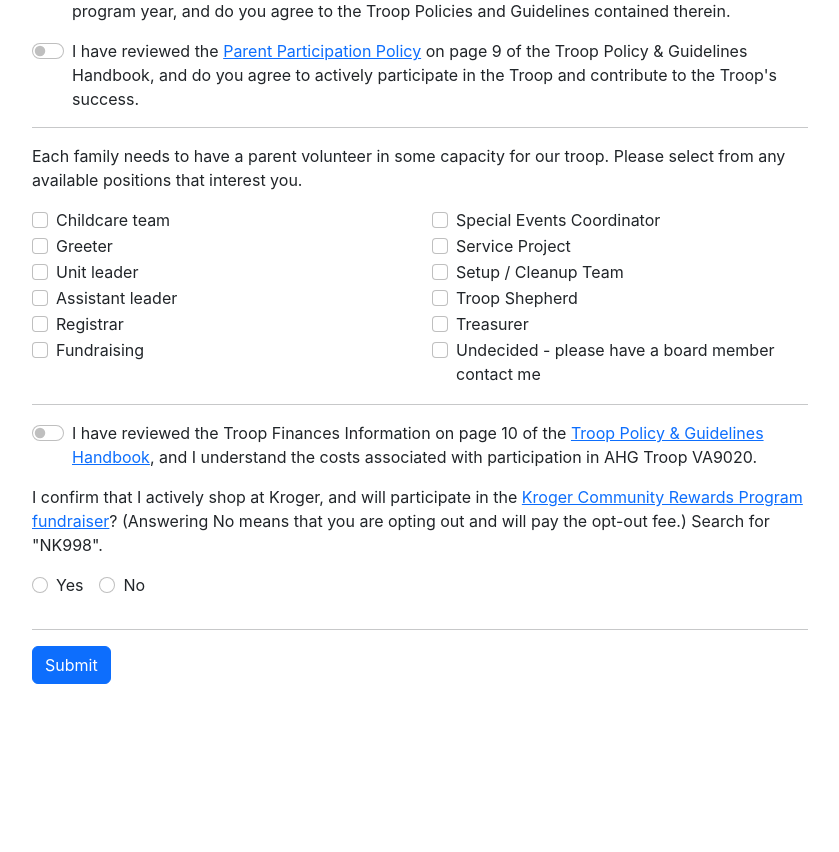
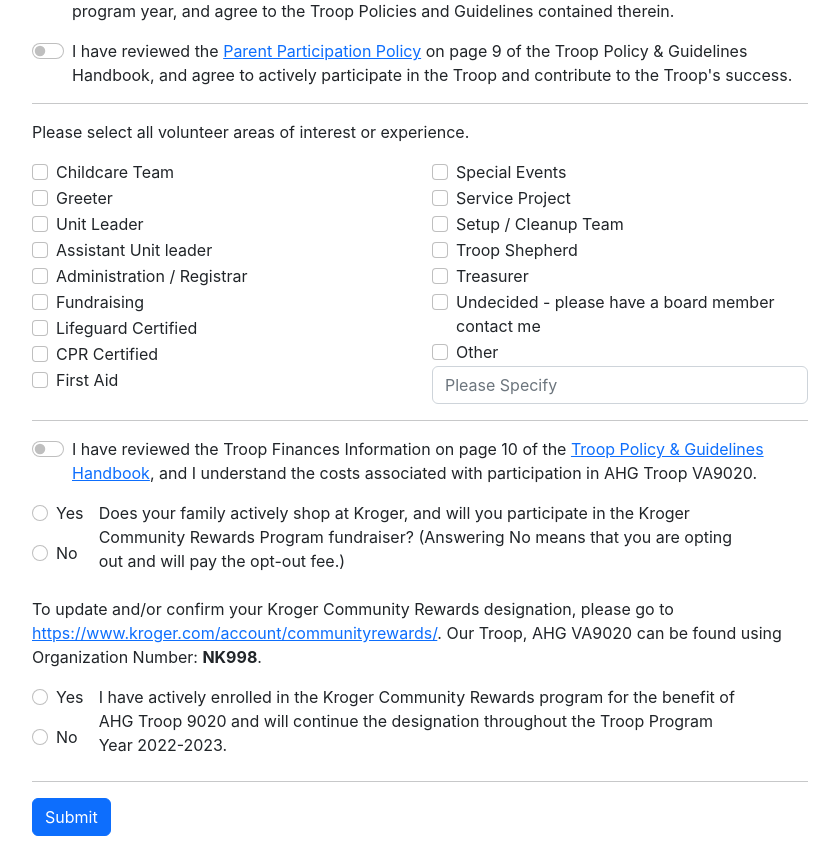
Before and after one commit to labogdan/ahg-signup, a React (Create React App) app in the folder frontend/: page / in a window 1280 px wide. Shown: the part 540-1392 px from the top of the page, without its empty margins (220-1059 px from the left). Before the commit the page ends 1240 px from the top, so only its background shows below. Built offline with nearby package versions, Linux system fonts and the light colour scheme.

Commit message:
qa fixes

```diff
--- a/frontend/src/SuccessModal.tsx
+++ b/frontend/src/SuccessModal.tsx
@@ -1,11 +1,15 @@
+import {useNavigate} from 'react-router-dom';
+
 import Button from 'react-bootstrap/Button';
 import Modal from 'react-bootstrap/Modal';
 
 function SuccessModal(props: any) {
 
+    const navigate = useNavigate();
+
     const closeModal = () => {
         props.onHide();
-        props.resetForm();
+        navigate("/confirmation");
     }
 
     return (
--- a/frontend/src/Total.tsx
+++ b/frontend/src/Total.tsx
@@ -3,7 +3,7 @@ import Table from 'react-bootstrap/Table';
 
 function SuccessModal(props: any) {
 
-    const girlTotal = props.num * 40;
+    const girlTotal = props.num * 50;
     const fee = props.krogerValue === false ? 40 : 0;
     const total = girlTotal + fee;
 
@@ -12,12 +12,12 @@ function SuccessModal(props: any) {
             <tbody>
             <tr>
                 <td><b>Troop VA9020 Dues</b></td>
-                <td>$40 per girl</td>
+                <td>$50 per girl</td>
             </tr>
 
             { fee > 0 && (
                 <tr>
-                    <td>No-Kroger Fee</td>
+                    <td>Fundraiser Opt-Out Fee</td>
                     <td>$40 per family</td>
                 </tr>
             )}
--- a/frontend/src/UserForm.tsx
+++ b/frontend/src/UserForm.tsx
@@ -29,8 +29,10 @@ const UserForm = () => {
     const [modalShow, setModalShow] = React.useState(false);
     const [totalShow, setTotalShow] = React.useState(false);
     const [validated, setValidated] = useState(false);
-    const [krogerValue, setKrogerValue] = useState(false);
+    const [krogerParticipateValue, setKrogerParticipateValue] = useState(false);
+    const [krogerEnrolledValue, setKrogerEnrolledValue] = useState(false);
     const [volunteerValues, setVolunteerValues] = useState([]);
+    const [volunteerOther, setVolunteerOther] = useState("");
 
     const addFields = () => {
         let newfield = {
@@ -55,16 +57,25 @@ const UserForm = () => {
         setGirls(data);
     }
 
-    const handleKrogerChange = (event: any) => {
+    const handleKrogerParticipateChange = (event: any) => {
         if (event.target.value === 'yes') {
-            setKrogerValue(true)
+            setKrogerParticipateValue(true)
         } else {
-            setKrogerValue(false)
+            setKrogerParticipateValue(false)
+        }
+    }
+
+    const handleKrogerEnrolledChange = (event: any) => {
+        if (event.target.value === 'yes') {
+            setKrogerEnrolledValue(true)
+        } else {
+            setKrogerEnrolledValue(false)
         }
     }
 
     useEffect(() => {
         console.log(volunteerValues);
+        console.log(volunteerOther);
     }, [volunteerValues])
 
     const handleVolunteerChange = (event: any) => {
@@ -75,6 +86,11 @@ const UserForm = () => {
 
         }
     }
+
+    const handleOtherChange = (event: any) => {
+        setVolunteerOther(event.target.value);
+    }
+
 
     const resetForm = () => {
         setGirls(
@@ -96,7 +112,7 @@ const UserForm = () => {
         } else {
             girls.map((value, index) => {
                 try {
-                    UserService.createUser([value.firstName, value.lastName, value.age, value.grade, krogerValue, volunteerValues])
+                    UserService.createUser([value.firstName, value.lastName, value.age, value.grade, krogerParticipateValue, krogerEnrolledValue, volunteerValues, volunteerOther])
                         .then( () => {
                             setModalShow(true);
                         })
@@ -253,28 +269,28 @@ const UserForm = () => {
 
                 <Form.Check
                     type="switch"
-                    id="custom-switch"
-                    label={(<>I have reviewed the <a href="https://media.trooptrack.com/troop_documents/66953/document/original/2022-2023_VA9020_Policies___Guidelines_Handbook.pdf" target="_blank">AHG VA9020 Troop Policy & Guidelines Handbook</a> for the 2021-2022 program year, and do you agree to the Troop Policies and Guidelines contained therein.</>)}
+                    id="policy-guidelines"
+                    label={(<>I have reviewed the <a href="https://media.trooptrack.com/troop_documents/66953/document/original/2022-2023_VA9020_Policies___Guidelines_Handbook.pdf" target="_blank">AHG VA9020 Troop Policy & Guidelines Handbook</a> for the 2022-2023 program year, and agree to the Troop Policies and Guidelines contained therein.</>)}
                     className='mb-3'
                     required
                 />
 
                 <Form.Check
                     type="switch"
-                    id="custom-switch"
-                    label={(<>I have reviewed the <a href="https://media.trooptrack.com/troop_documents/66953/document/original/2022-2023_VA9020_Policies___Guidelines_Handbook.pdf" target="_blank">Parent Participation Policy</a> on page 9 of the Troop Policy & Guidelines Handbook, and do you agree to actively participate in the Troop and contribute to the Troop's success.</>)}
+                    id="parent-participation"
+                    label={(<>I have reviewed the <a href="https://media.trooptrack.com/troop_documents/66953/document/original/2022-2023_VA9020_Policies___Guidelines_Handbook.pdf" target="_blank">Parent Participation Policy</a> on page 9 of the Troop Policy & Guidelines Handbook, and agree to actively participate in the Troop and contribute to the Troop's success.</>)}
                     className='mb-3'
                     required
                 />
 
                 <hr />
-                <p className="mb-3">Each family needs to have a parent volunteer in some capacity for our troop.  Please select from any available positions that interest you.</p>
+                <p className="mb-3">Please select all volunteer areas of interest or experience.</p>
 
                 <Form.Group onChange={(e) => { handleVolunteerChange(e)}} className="mb-3">
                     <Row>
                         <Col>
                                 <Form.Check
-                                    label="Childcare team"
+                                    label="Childcare Team"
                                     name="group1"
                                     type="checkbox"
                                     value="childcare"
@@ -288,21 +304,21 @@ const UserForm = () => {
                                 />
 
                                 <Form.Check
-                                    label="Unit leader"
+                                    label="Unit Leader"
                                     name="group1"
                                     type="checkbox"
                                     value="unitLeader"
                                 />
 
                                 <Form.Check
-                                    label="Assistant leader"
+                                    label="Assistant Unit leader"
                                     name="group1"
                                     type="checkbox"
                                     value="assistantLeader"
                                 />
 
                                 <Form.Check
-                                    label="Registrar"
+                                    label="Administration / Registrar"
                                     name="group1"
                                     type="checkbox"
                                     value="registrar"
@@ -314,10 +330,29 @@ const UserForm = () => {
                                     type="checkbox"
                                     value="fundraising"
                                 />
+
+                            <Form.Check
+                                label="Lifeguard Certified"
+                                name="group1"
+                                type="checkbox"
+                                value="lifeguard"
+                            />
+                            <Form.Check
+                                label="CPR Certified"
+                                name="group1"
+                                type="checkbox"
+                                value="cpr"
+                            />
+                            <Form.Check
+                                label="First Aid"
+                                name="group1"
+                                type="checkbox"
+                                value="firstAid"
+                            />
                         </Col>
                         <Col>
                             <Form.Check
-                                label="Special Events Coordinator"
+                                label="Special Events"
                                 name="group1"
                                 type="checkbox"
                                 value="special_eventsCoordinator"
@@ -357,6 +392,22 @@ const UserForm = () => {
                                 type="checkbox"
                                 value="undecided"
                             />
+
+                            <Form.Check
+                                label="Other"
+                                name="group1"
+                                type="checkbox"
+                                value="other"
+                            />
+
+                            <Form.Control
+                                type="text"
+                                name="other"
+                                placeholder="Please Specify"
+                                onChange={(e) => handleOtherChange(e)}
+                                value={volunteerOther}
+                                required
+                            />
                         </Col>
                     </Row>
 
@@ -366,19 +417,18 @@ const UserForm = () => {
 
                 <Form.Check
                     type="switch"
-                    id="custom-switch"
+                    id="troop-finances"
                     label={(<>I have reviewed the Troop Finances Information on page 10 of the <a href="">Troop Policy & Guidelines Handbook</a>, and I understand the costs associated with participation in AHG Troop VA9020.</>)}
                     className='mb-3'
                     required
                 />
 
-                <p>{(<>I confirm that I actively shop at Kroger, and will participate in the <a href="https://www.kroger.com/i/community/community-rewards" target="_blank">Kroger Community Rewards Program fundraiser</a>? (Answering No means that you are opting out and will pay the opt-out fee.)  Search for "NK998".</>)}</p>
-
-
-                <div onChange={(e) => handleKrogerChange(e)}>
+                <Row>
+                    <Col md={1}>
+                        <div onChange={(e) => handleKrogerParticipateChange(e)}>
                             <Form.Check
                                 inline
-                    name="kroger"
+                                name="kroger_participate"
                                 type="radio"
                                 label="Yes"
                                 value="yes"
@@ -387,7 +437,7 @@ const UserForm = () => {
                             />
                             <Form.Check
                                 inline
-                    name="kroger"
+                                name="kroger_participate"
                                 type="radio"
                                 label="No"
                                 value="no"
@@ -395,14 +445,53 @@ const UserForm = () => {
                                 required
                             />
                         </div>
+                    </Col>
+                    <Col md={10}>
+                        {(<>Does your family actively shop at Kroger, and will you participate in the Kroger Community Rewards Program fundraiser? (Answering No means that you are opting out and will pay the opt-out fee.)</>)}
+                    </Col>
+                </Row>
+
+                <Row className="mb-3 mt-3">
+                    <Col>
+                        To update and/or confirm your Kroger Community Rewards designation, please go to <a href="https://www.kroger.com/account/communityrewards/" target="_blank">https://www.kroger.com/account/communityrewards/</a>. Our Troop, AHG VA9020 can be found using Organization Number: <b>NK998</b>.
+                    </Col>
+                </Row>
+
+                <Row className="mb-3">
+                    <Col md={1}>
+                        <div onChange={(e) => handleKrogerEnrolledChange(e)}>
+                            <Form.Check
+                                inline
+                                name="kroger_enrolled"
+                                type="radio"
+                                label="Yes"
+                                value="yes"
+                                className='mb-3'
+                                required
+                            />
+                            <Form.Check
+                                inline
+                                name="kroger_enrolled"
+                                type="radio"
+                                label="No"
+                                value="no"
+                                className='mb-3'
+                                required
+                            />
+                        </div>
+                    </Col>
+                    <Col md={10}>
+                        {(<>I have actively enrolled in the Kroger Community Rewards program for the benefit of AHG Troop 9020 and will continue the designation throughout the Troop Program Year 2022-2023.</>)}
+                    </Col>
+                </Row>
+
 
                 <hr />
-
 
                 { totalShow &&
                     <Total
                         num={girls.length}
-                        krogerValue={krogerValue}
+                        krogerValue={krogerParticipateValue}
                     />
                 }
 
--- a/frontend/src/index.tsx
+++ b/frontend/src/index.tsx
@@ -7,7 +7,7 @@ import { withAuthenticationRequired } from "@auth0/auth0-react";
 
 import UserForm from "./UserForm";
 import DisplayUsers from "./DisplayUsers";
-
+import Confirmation from "./Confirmation";
 
 
 
@@ -30,6 +30,7 @@ ReactDOM.render(
     <Router>
         <Routes>
             <Route path="/" element={<UserForm />} />
+            <Route path="confirmation" element={<Confirmation />} />
             <Route path="admin" element={<DisplayUsers />} />
         </Routes>
     </Router>
```
Also changed, not shown: frontend/src/Confirmation.tsx (added, +17 -0 lines), frontend/src/DisplayUsers.tsx (+7 -3 lines), 1 other file (tests, documents, lock files or other folders). Lines whose indentation alone changed are shown as unchanged.
